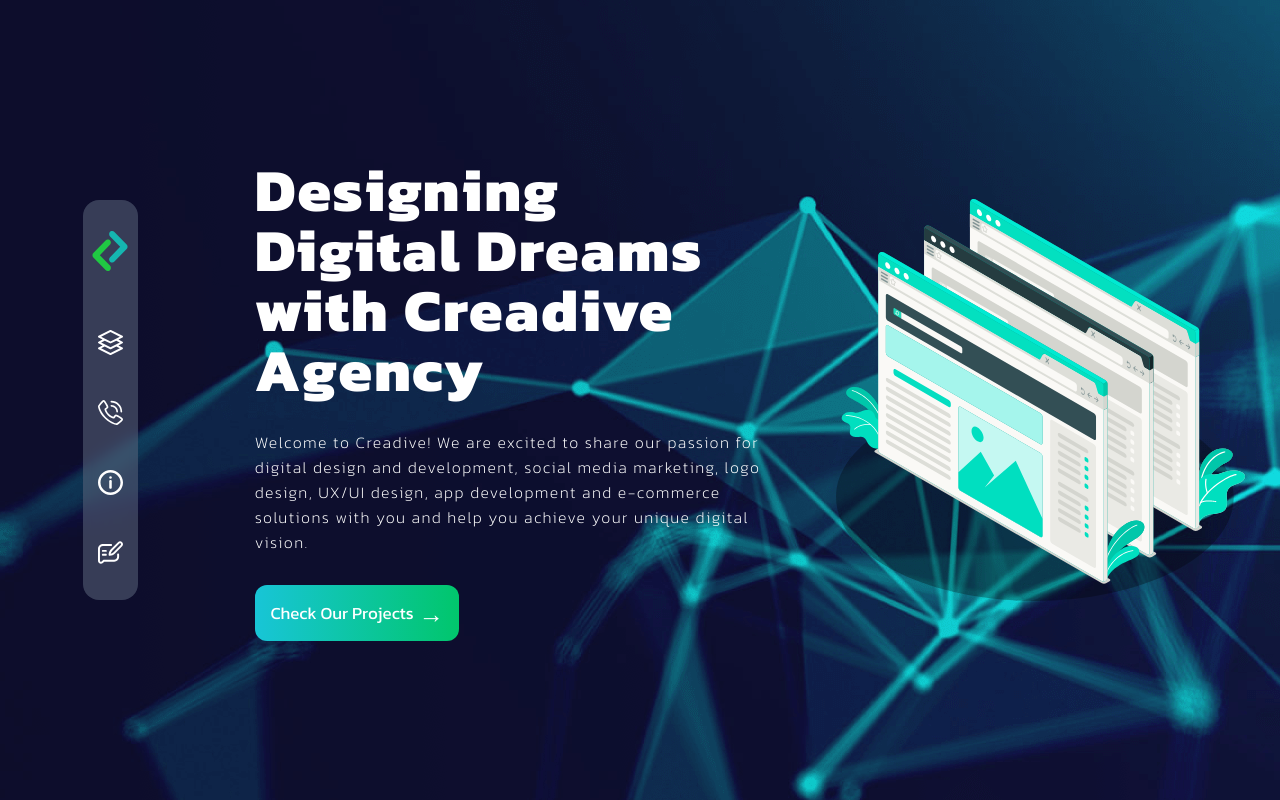
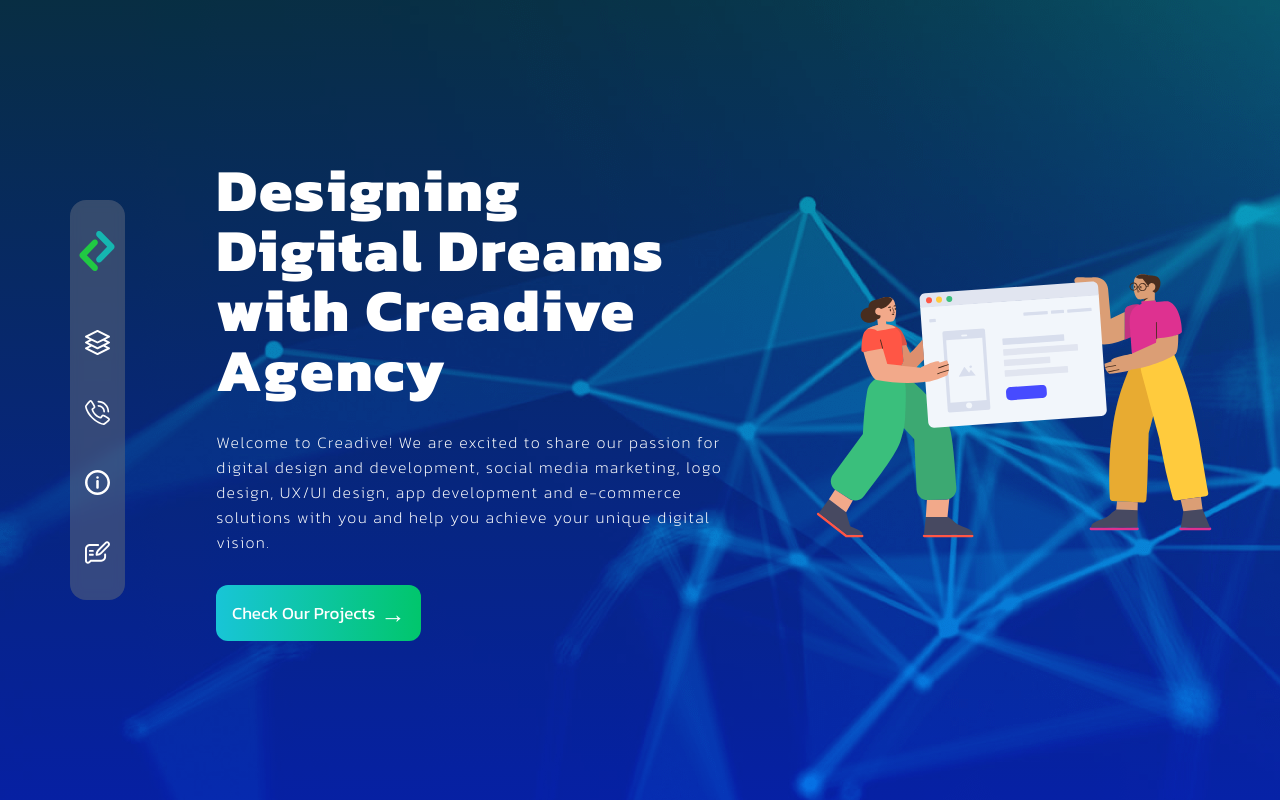
Before and after one commit to creadive/creadive-website, a Next.js app: page / in a window 1280 px wide. Shown: the top 800 px of the page. Built offline with nearby package versions, Linux system fonts and the light colour scheme; no server answers.

Commit message:
1)new top illustration 2)linear gradient added to the bg of main/topContent

```diff
--- a/components/Main/Main.jsx
+++ b/components/Main/Main.jsx
@@ -15,7 +15,7 @@
         <Header />
         <TopContent />
         <Image
-          src="/top-illustration.svg"
+          src="/file1.svg"
           width="600"
           height="450"
           alt="Innovation"
--- a/components/Main/Main.module.css
+++ b/components/Main/Main.module.css
@@ -2,7 +2,7 @@
     color: #fff;
     display: flex;
     align-items: center;
-    background-image: url("../../public/digital.png");
+    background-image: linear-gradient(#005d6469, #002efa93), url("../../public/digital.png");
     /* height: 82vh; */
     height: 100vh;
     /* background-size: cover; */
@@ -12,11 +12,9 @@
 }
 
 #top_img {
-    width: 32%;
+    width: 38%;
     height: auto;
 }
-
-
 
 @media screen and (max-width: 600px) {
     .main {
```
Also changed, not shown: public/file1.svg (added).
